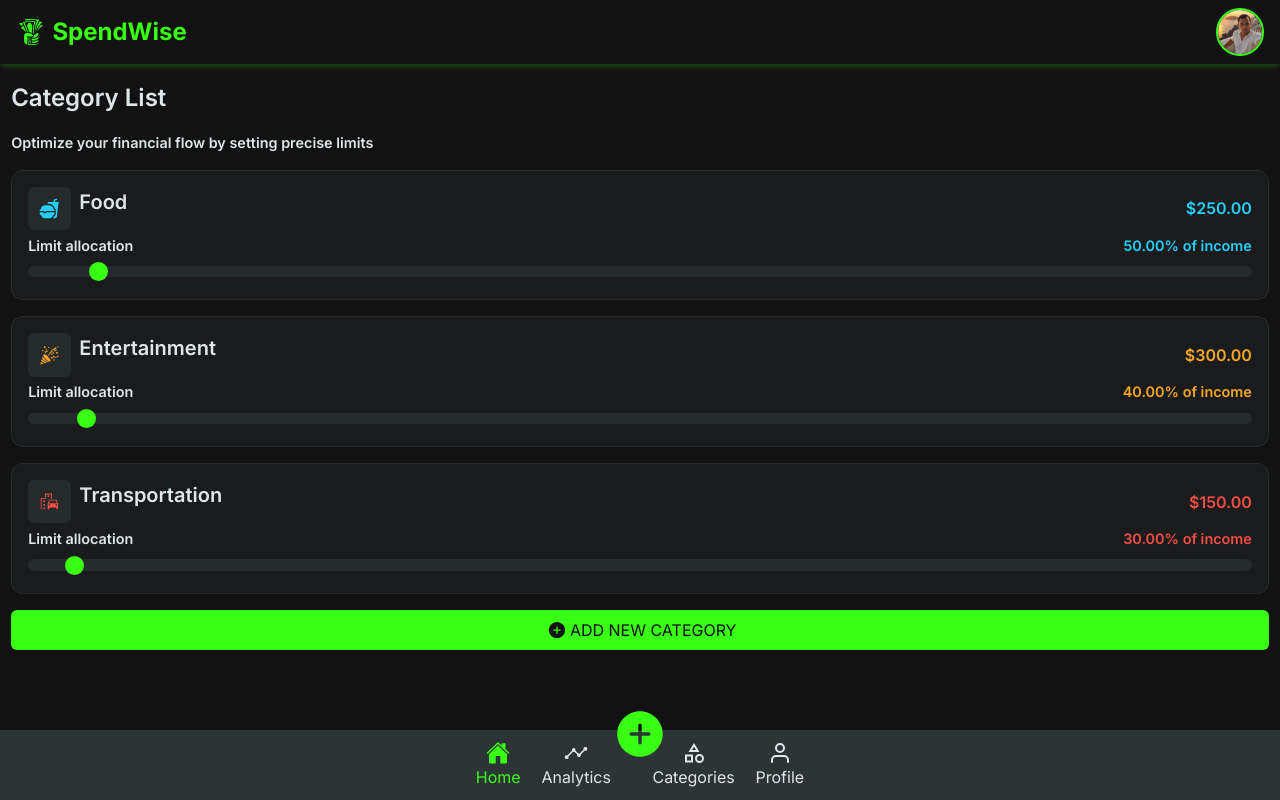
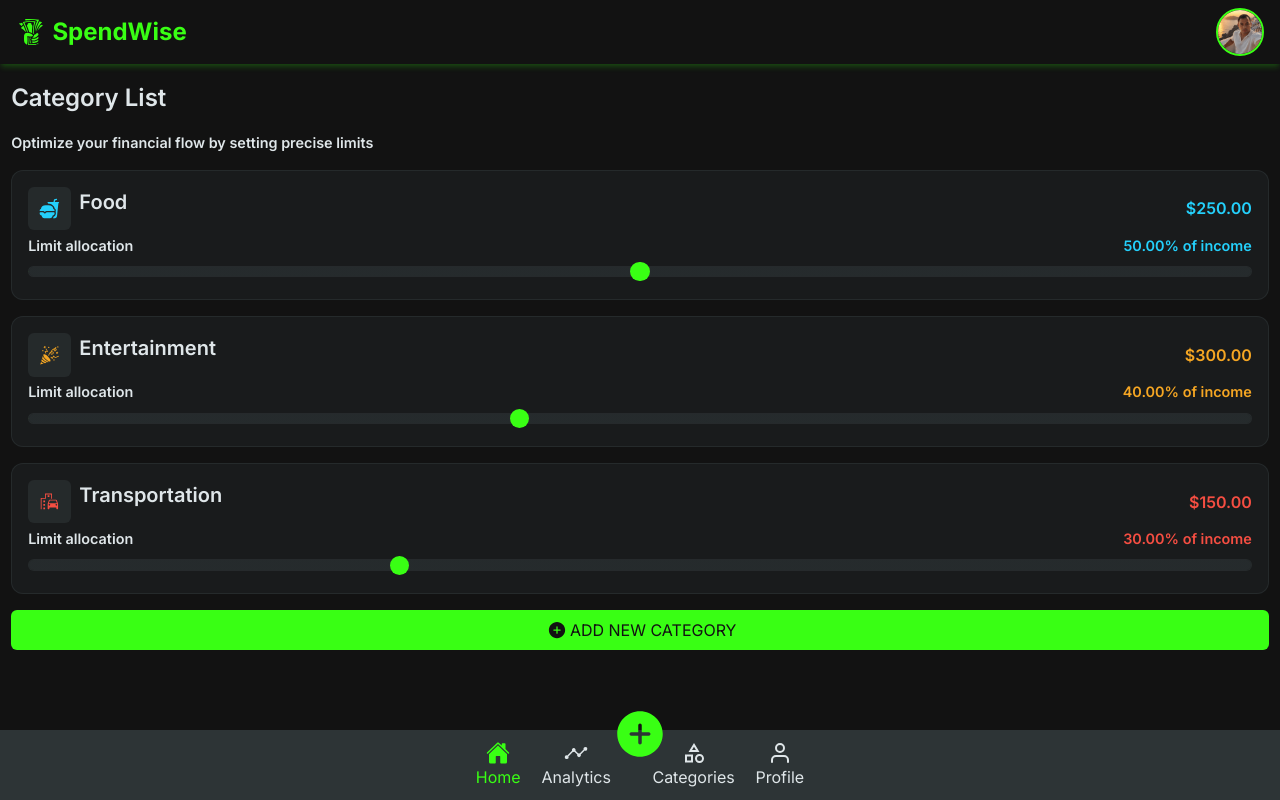
Before and after one commit to Andriamahay11master/SpendWise, a React (Vite) app: page /listCategories in a window 1280 px wide. Built offline with nearby package versions, Linux system fonts and the light colour scheme.

Commit message:
add use state management value budget

```diff
--- a/src/components/Category/CategoryCard.tsx
+++ b/src/components/Category/CategoryCard.tsx
@@ -20,6 +20,11 @@ const CategoryCard = ({
   currency = "$",
   color,
 }: CategoryCardProps) => {
+  const [budget, setBudget] = React.useState(budgetSpent);
+  const changeBudget = (event: React.ChangeEvent<HTMLInputElement>) => {
+    const newValue = parseInt(event.target.value);
+    setBudget(newValue);
+  };
   return (
     <div className="category-card">
       <div className="category-top">
@@ -32,7 +37,7 @@ const CategoryCard = ({
         <div className="category-col">
           <p className="category-amount" style={{ color: color }}>
             {currency}
-            {budgetSpent.toFixed(2)}
+            {budget.toFixed(2)}
           </p>
         </div>
       </div>
@@ -41,15 +46,16 @@ const CategoryCard = ({
           <p>Limit allocation</p>
           <p className="category-percentage status" style={{ color: color }}>
             {" "}
-            {((budgetSpent / budgetMax) * 100).toFixed(2)}% of income
+            {((budget / budgetMax) * 100).toFixed(2)}% of income
           </p>
         </div>
         <div className="category-range">
           <input
             type="range"
             min="0"
-            max="1000"
-            value={(budgetSpent / budgetMax) * 100}
+            max={budgetMax}
+            value={budget}
+            onChange={changeBudget}
           />
         </div>
       </div>
```
